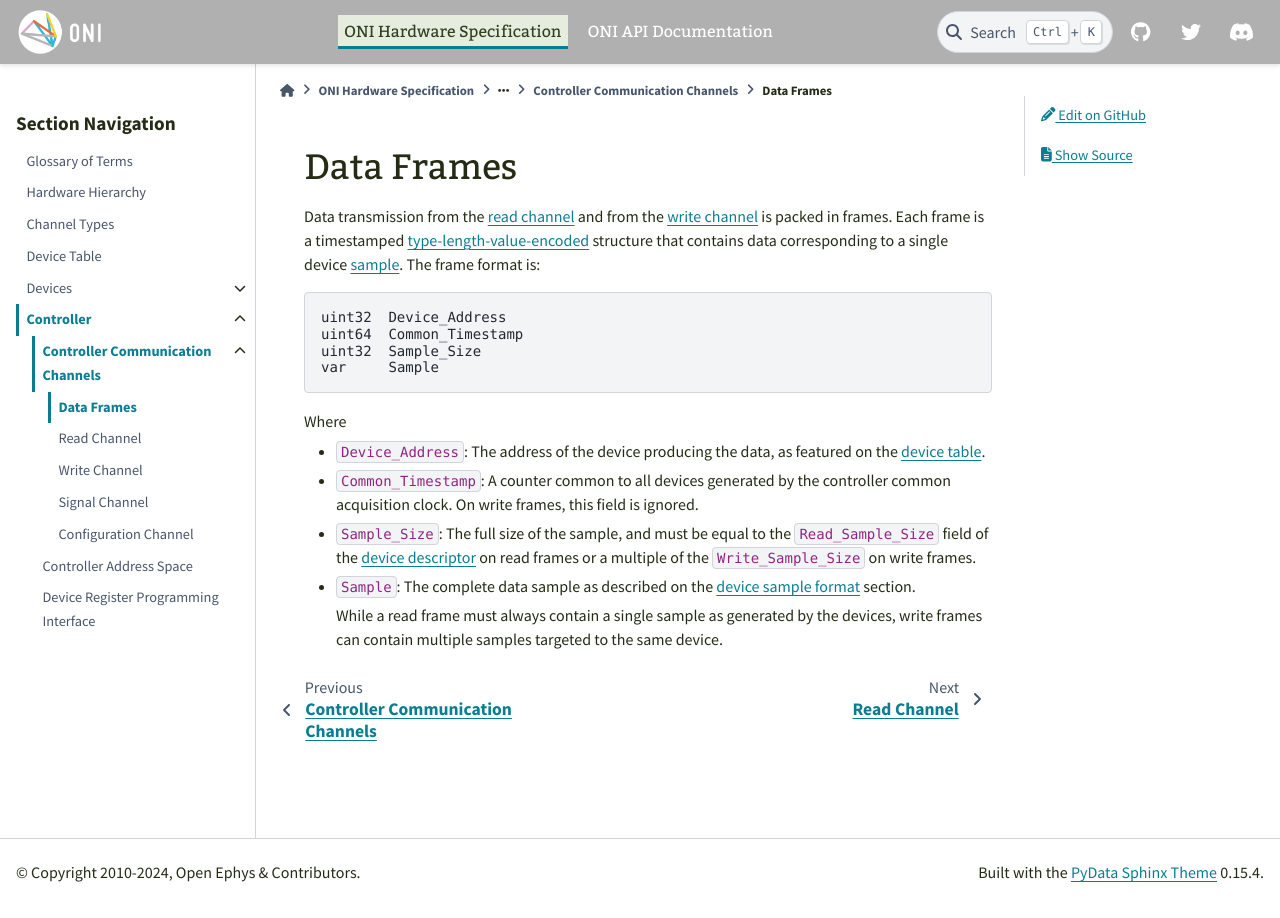
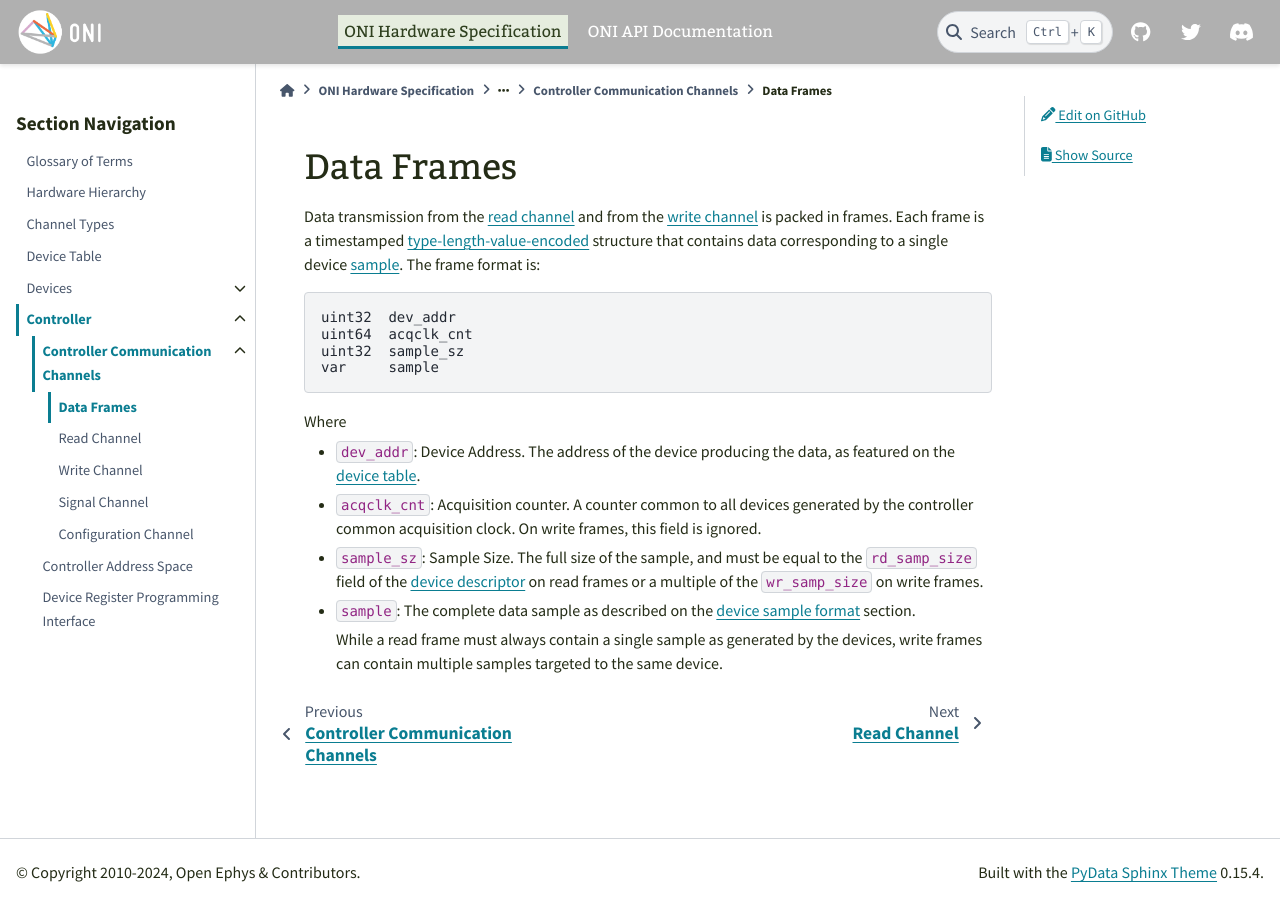
Before and after one commit to open-ephys/ONI, a Sphinx documentation site: the page built from source/hw-spec/controller/channels/data_frames.rst, in a window 1280 px wide. Built offline with Sphinx 7.4.7 and the PyData theme 0.15.4, drawn with Linux system fonts in a browser that asks for light colours.

Commit message:
Update data frame format to C-style

```diff
--- a/source/hw-spec/controller/channels/data_frames.rst
+++ b/source/hw-spec/controller/channels/data_frames.rst
@@ -12,21 +12,21 @@ The frame format is:
 
 ::
 
-    uint32  Device_Address
-    uint64  Common_Timestamp
-    uint32  Sample_Size
-    var     Sample
+    uint32  dev_addr
+    uint64  acqclk_cnt
+    uint32  sample_sz
+    var     sample
 
 Where
 
-- ``Device_Address``: The address of the device producing the data, as featured
+- ``dev_addr``: Device Address. The address of the device producing the data, as featured
   on the :ref:`device table <dev-table>`.
-- ``Common_Timestamp``: A counter common to all devices generated by the
+- ``acqclk_cnt``: Acquisition counter. A counter common to all devices generated by the
   controller common acquisition clock. On write frames, this field is ignored.
-- ``Sample_Size``: The full size of the sample, and must be equal to the
-  ``Read_Sample_Size`` field of the :ref:`device descriptor <dev-desc>` on read
-  frames or a multiple of the ``Write_Sample_Size`` on write frames.
-- ``Sample``: The complete data sample as described on the :ref:`device sample
+- ``sample_sz``: Sample Size. The full size of the sample, and must be equal to the
+  ``rd_samp_size`` field of the :ref:`device descriptor <dev-desc>` on read
+  frames or a multiple of the ``wr_samp_size`` on write frames.
+- ``sample``: The complete data sample as described on the :ref:`device sample
   format <dev-sample>` section.
 
   While a read frame must always contain a single sample as generated by the devices,
```
